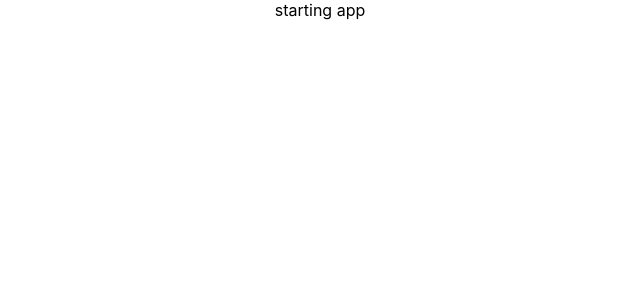
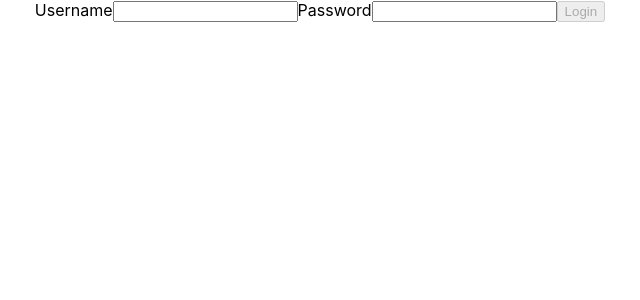
Before and after one commit to thaliagit/my-app, a React (Create React App) app: page / in a window 1280 px wide. Shown: the top 300 px of the page, without its empty margins (320-960 px from the left). Built offline with nearby package versions, Linux system fonts and the light colour scheme.

Commit message:
exercise 19 completed

```diff
--- a/src/App.js
+++ b/src/App.js
@@ -1,13 +1,19 @@
-import logo from './logo.svg';
-import './App.css';
-import React from 'react';
+import logo from "./logo.svg";
+import "./App.css";
+import React from "react";
+import Login from "./components/Login";
 
-function App() {
-  return (
-    <div className="App">
-      starting app
-    </div>
-  );
+class App extends React.Component {
+  onLogin(state){
+    console.log(state)
+  }
+  render() {
+    return (
+      <div className="App">
+        <Login onLogin = {this.onLogin} />
+      </div>
+    );
+  }
 }
 
 export default App;
--- /dev/null
+++ b/src/components/Login.jsx
@@ -0,0 +1,47 @@
+import React from "react";
+
+class Login extends React.Component {
+
+    constructor(props) {
+      super(props)
+
+      this.state = {
+         username : '',
+         password: '',
+         disable: true
+      }
+    }
+
+
+
+    handleInput = (event) => {
+      const name = event.target.name;
+      const value = event.target.value;
+
+      this.setState({
+        [name] : value
+      }, ()=> this.setState({
+        disable : this.state.username !== "" && this.state.password !== "" ? false : true
+      }))
+    }
+
+    btnHandler = () => {
+      this.props.onLogin(this.state)
+    }
+
+
+
+  render() {
+    return (
+      <>
+      <label htmlFor="username">Username</label>
+      <input type="text" name="username" value={this.state.username} onChange={this.handleInput}/>
+      <label htmlFor="password">Password</label>
+      <input type="password" name="password" value={this.state.password} onChange={this.handleInput}/>
+        <button disabled={this.state.disable} onClick={this.btnHandler}>Login</button>
+      </>
+    );
+  }
+}
+
+export default Login;
```
